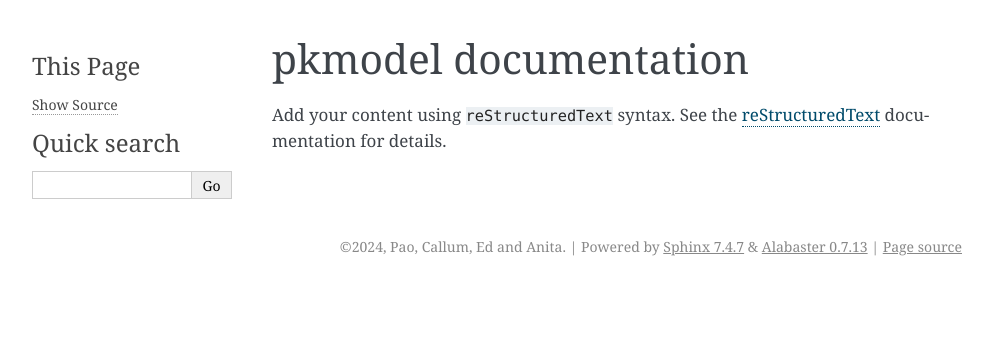
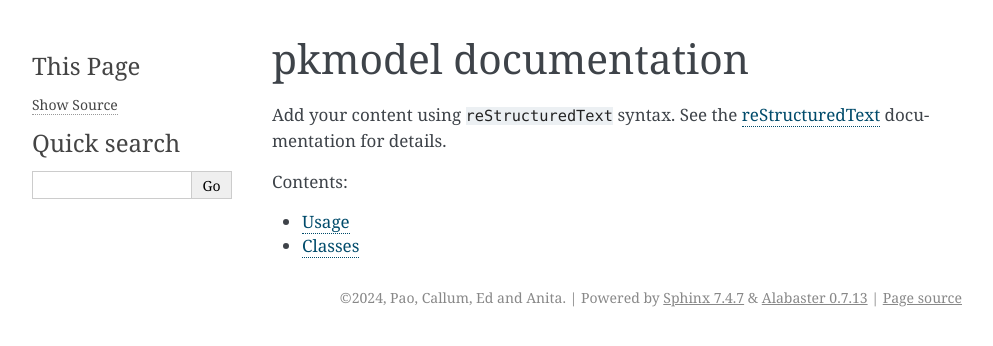
Before and after one commit to 4the-right-side/pkmodel, a Sphinx documentation site: the page built from docs/index.rst, in a window 1280 px wide. Shown: the top 346 px of the page, without its empty margins (148-1141 px from the left). Built offline with Sphinx 7.4.7, drawn with Linux system fonts in a browser that asks for light colours.

```diff
--- a/docs/conf.py
+++ b/docs/conf.py
@@ -13,7 +13,7 @@ author = 'Pao, Callum, Ed and Anita'
 # -- General configuration ---------------------------------------------------
 # https://www.sphinx-doc.org/en/master/usage/configuration.html#general-configuration
 
-extensions = []
+extensions = ['sphinx.ext.autodoc']
 
 templates_path = ['_templates']
 exclude_patterns = ['_build', 'Thumbs.db', '.DS_Store']
--- a/docs/index.rst
+++ b/docs/index.rst
@@ -14,3 +14,7 @@ documentation for details.
 .. toctree::
    :maxdepth: 2
    :caption: Contents:
+
+   usage
+
+   Classes
--- /dev/null
+++ b/docs/usage.rst
@@ -0,0 +1,2 @@
+Usage
+=====
```
Also changed, not shown: docs/Classes.rst (added, +8 -0 lines).
